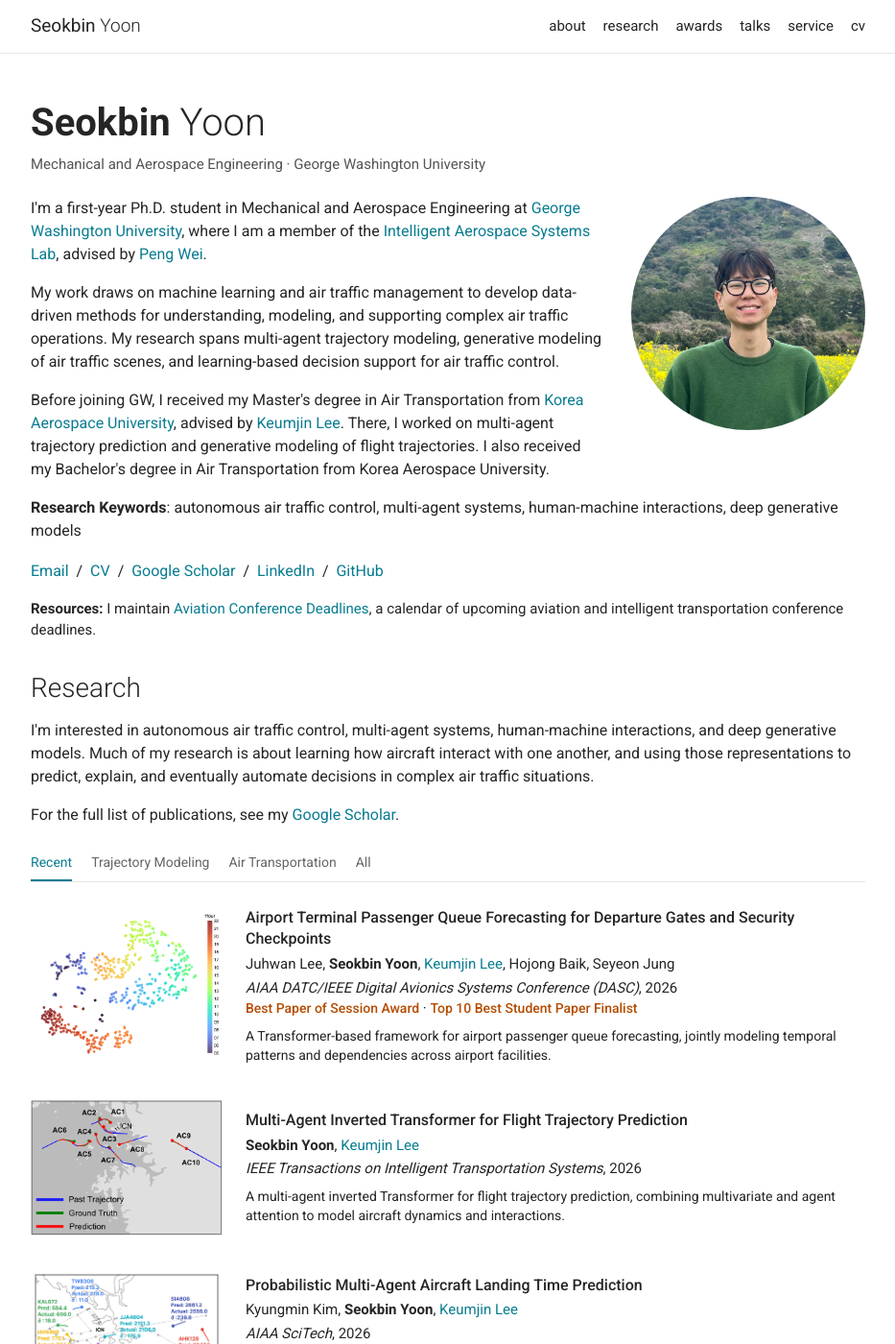
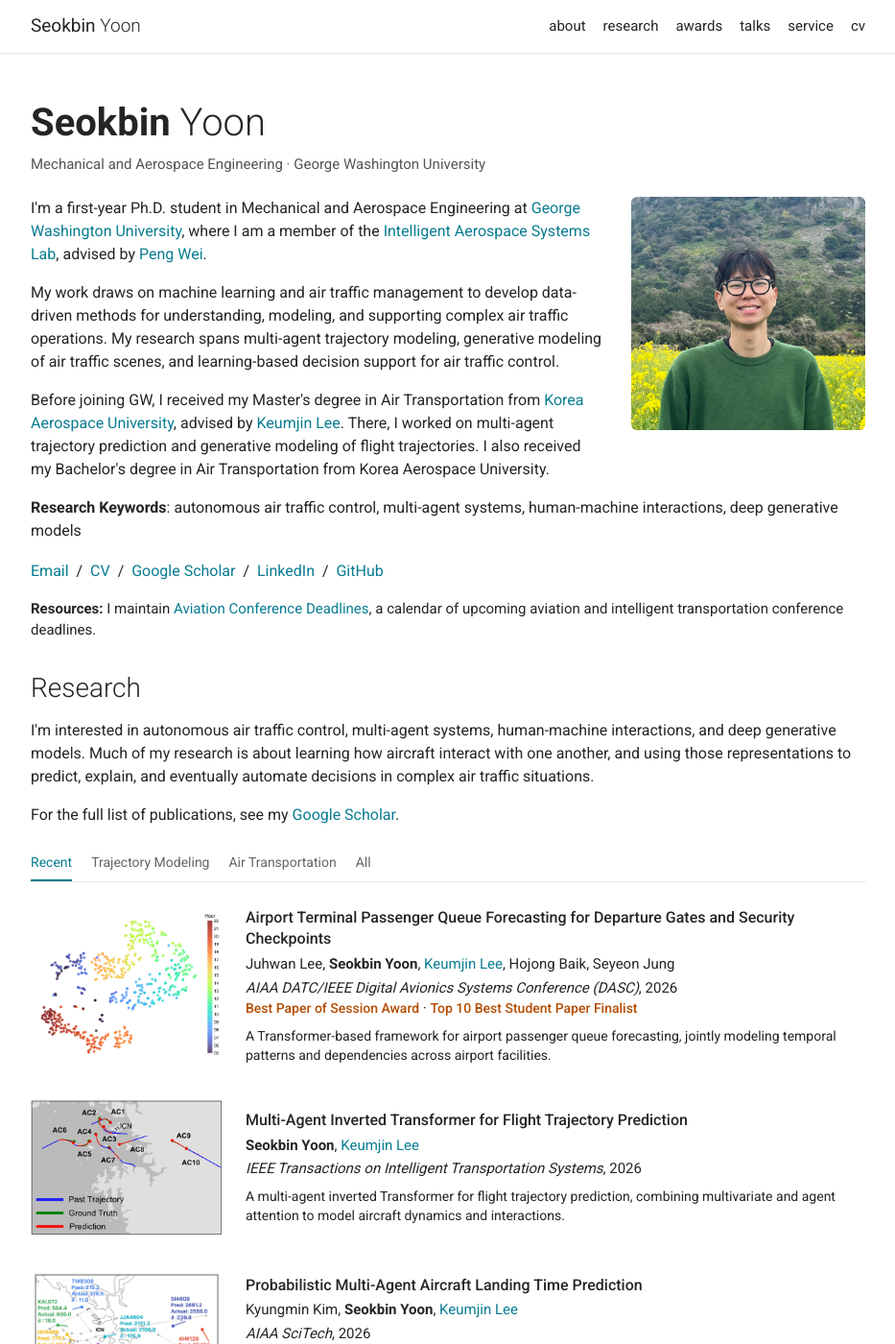
Before and after one commit to seokbinyoon96/seokbinyoon96.github.io, a Jekyll site: the page built from index.html, in a window 1280 px wide and 1400 px high. Shown: the whole window at 96% size, without its empty margins (173-1106 px from the left). Built offline with Jekyll 4.4.1, drawn with Linux system fonts in a browser that asks for light colours.

Commit message:
Use softly squared portrait and separate it from mobile bio

```diff
--- a/_includes/head.html
+++ b/_includes/head.html
@@ -8,4 +8,4 @@
 <link rel="stylesheet" href="https://cdn.jsdelivr.net/npm/bootstrap@4.6.1/dist/css/bootstrap.min.css">
 <link rel="stylesheet" href="https://fonts.googleapis.com/css?family=Roboto:300,400,500,700&display=swap">
 <link rel="stylesheet" href="{{ '/assets/css/main.css?v=al-folio-1' | relative_url }}">
-<link rel="stylesheet" href="{{ '/stylesheet.css?v=al-folio-1' | relative_url }}">
+<link rel="stylesheet" href="{{ '/stylesheet.css?v=portrait-2' | relative_url }}">
--- a/_layouts/about.html
+++ b/_layouts/about.html
@@ -7,8 +7,8 @@ layout: default
     <p class="desc">{{ page.subtitle }}</p>
   </header>
   <article>
-    <div class="profile float-right">
-      <a href="{{ '/images/seokbinyoon_pic.jpg' | relative_url }}"><img class="img-fluid rounded-circle" src="{{ '/images/seokbinyoon_pic.jpg' | relative_url }}" alt="Seokbin Yoon" width="260" height="260"></a>
+    <div class="profile">
+      <a href="{{ '/images/seokbinyoon_pic.jpg' | relative_url }}"><img class="img-fluid" src="{{ '/images/seokbinyoon_pic.jpg' | relative_url }}" alt="Seokbin Yoon" width="260" height="260"></a>
     </div>
     <div class="clearfix">{{ content }}</div>
   </article>
--- a/stylesheet.css
+++ b/stylesheet.css
@@ -12,8 +12,8 @@ section { clear:both; margin-top:32px; scroll-margin-top:84px; }
 #about { scroll-margin-top:90px; }
 .post-header { margin-bottom:22px; }
 .desc { font-size:15px; color:#555; }
-.profile { margin:0 0 16px 28px; width:28%; }
-.profile img { aspect-ratio:1; object-fit:cover; height:auto; }
+.profile { float:right; margin:0 0 16px 28px; width:28%; }
+.profile img { display:block; aspect-ratio:1; object-fit:cover; height:auto; border-radius:6px; }
 .contact-links { clear:both; padding-top:2px; }
 .resource-note { font-size:15px; margin-bottom:0; }
 .navbar { opacity:1; min-height:56px; padding:8px 16px; }
@@ -52,7 +52,7 @@ section { clear:both; margin-top:32px; scroll-margin-top:84px; }
   main.container.mt-5 { margin-top:28px!important; padding:0 20px; }
   h1 { font-size:36px; }
   h2 { font-size:26px; }
-  .profile { width:30%; margin-left:18px; }
+  .profile { float:none; width:200px; max-width:100%; margin:0 auto 24px; }
   .publication { grid-template-columns:140px minmax(0,1fr); gap:16px; }
   .publication-filters { gap:16px; }
   .timeline-entry { grid-template-columns:75px minmax(0,1fr); gap:14px; }
@@ -60,7 +60,6 @@ section { clear:both; margin-top:32px; scroll-margin-top:84px; }
 @media (max-width:450px) {
   .publication { grid-template-columns:1fr; gap:12px; }
   .publication-visual { max-width:230px; }
-  .profile { width:112px; }
   .publication-filters { gap:14px; }
   .publication-filters button { font-size:13px; }
   .contact-links { line-height:1.9; }
```
